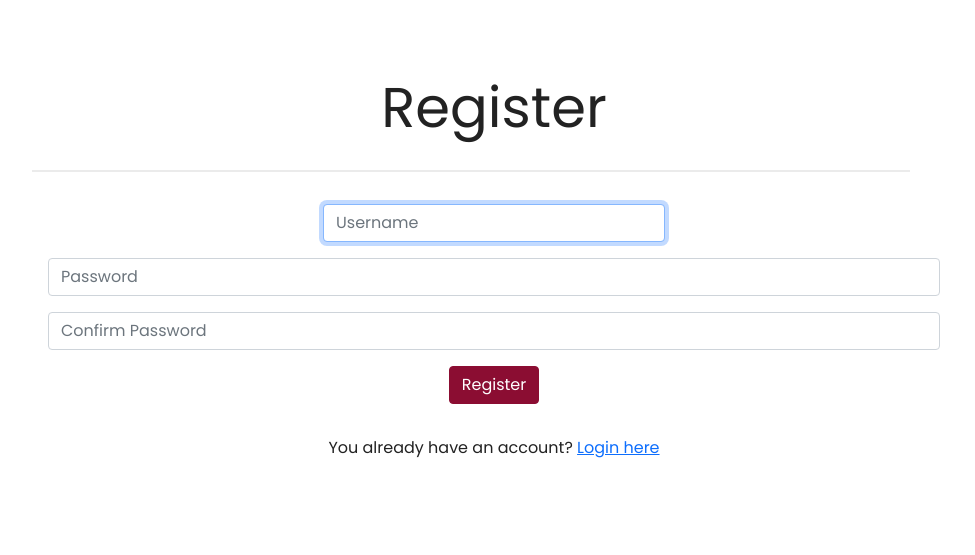
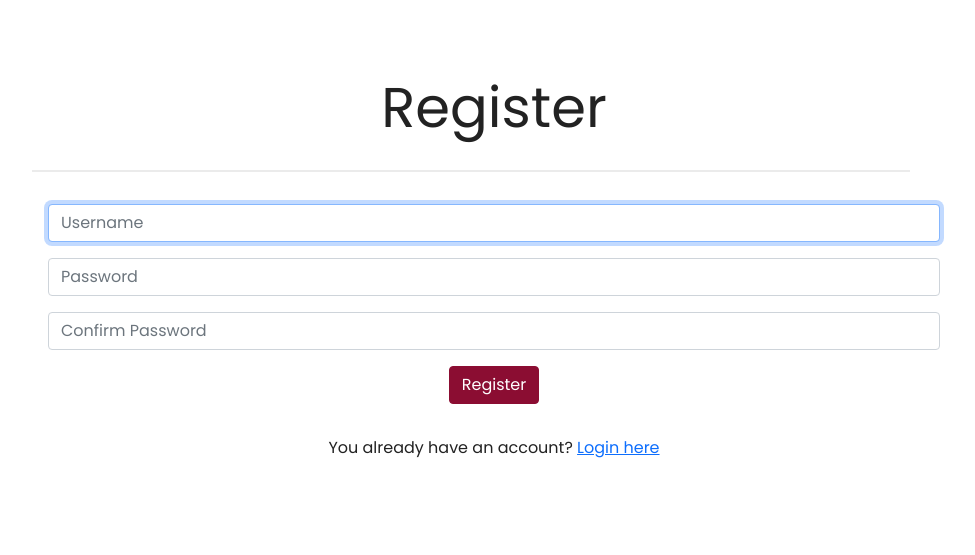
Before and after one commit to CamilaNieto-Centennial/ANIMAL-RESCUE, a Flask app: page /register in a window 1280 px wide. Shown: the part 208-763 px from the top of the page, without its empty margins (146-1121 px from the left). Run offline with Flask 2, Linux system fonts and the light colour scheme; some libraries are stand-ins or nearby versions.

Commit message:
Update register.html

```diff
--- a/templates/register.html
+++ b/templates/register.html
@@ -14,7 +14,7 @@
                 <hr>
                 <div class="col-12">
                     <div class="mb-3">
-                        <input autocomplete="off" autofocus class="form-control mx-auto w-auto" id="username" name="username" placeholder="Username" type="text">
+                        <input autocomplete="off" autofocus class="form-control mx-auto" id="username" name="username" placeholder="Username" type="text">
                     </div>
                     <div class="mb-3">
                         <input class="form-control mx-auto" id="password" name="password" placeholder="Password" type="password">
```
